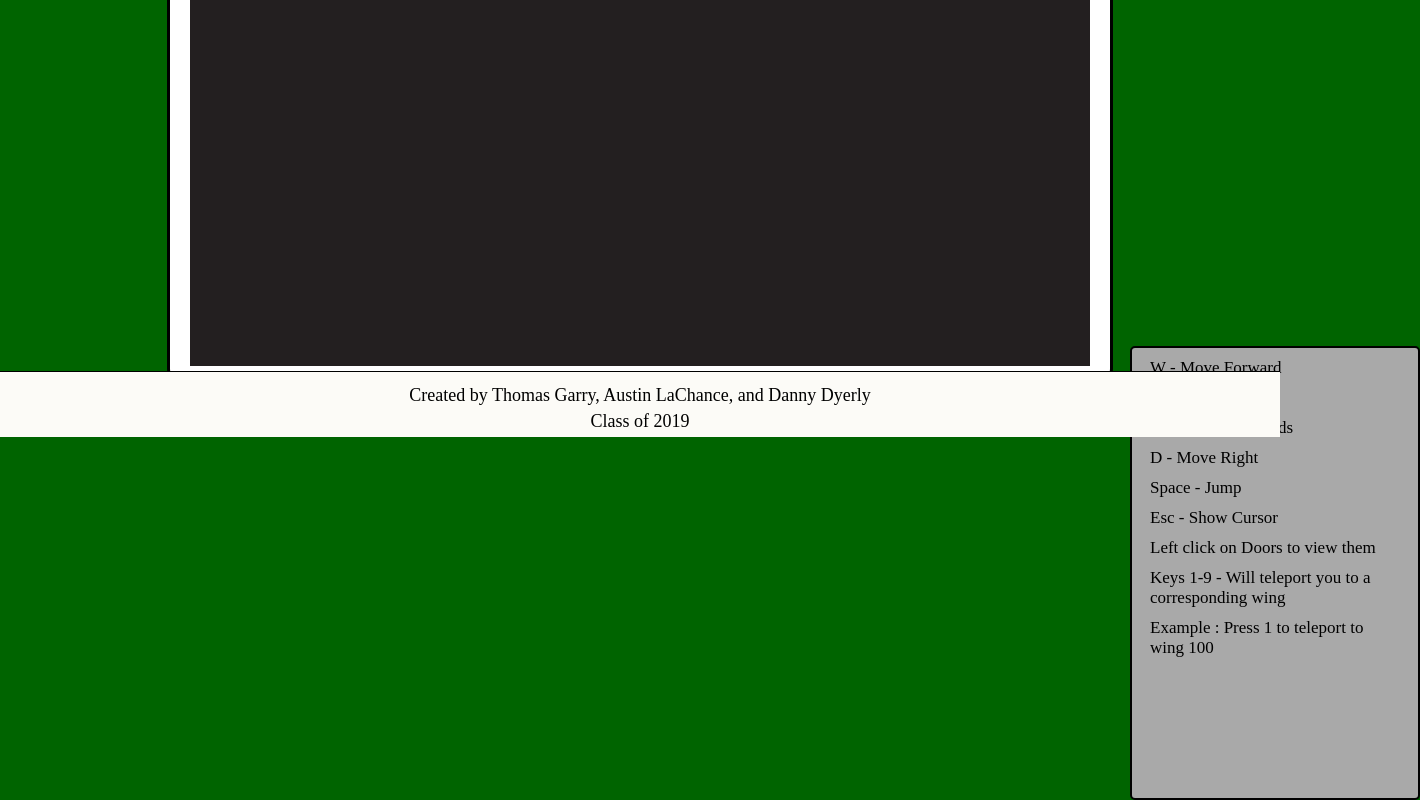
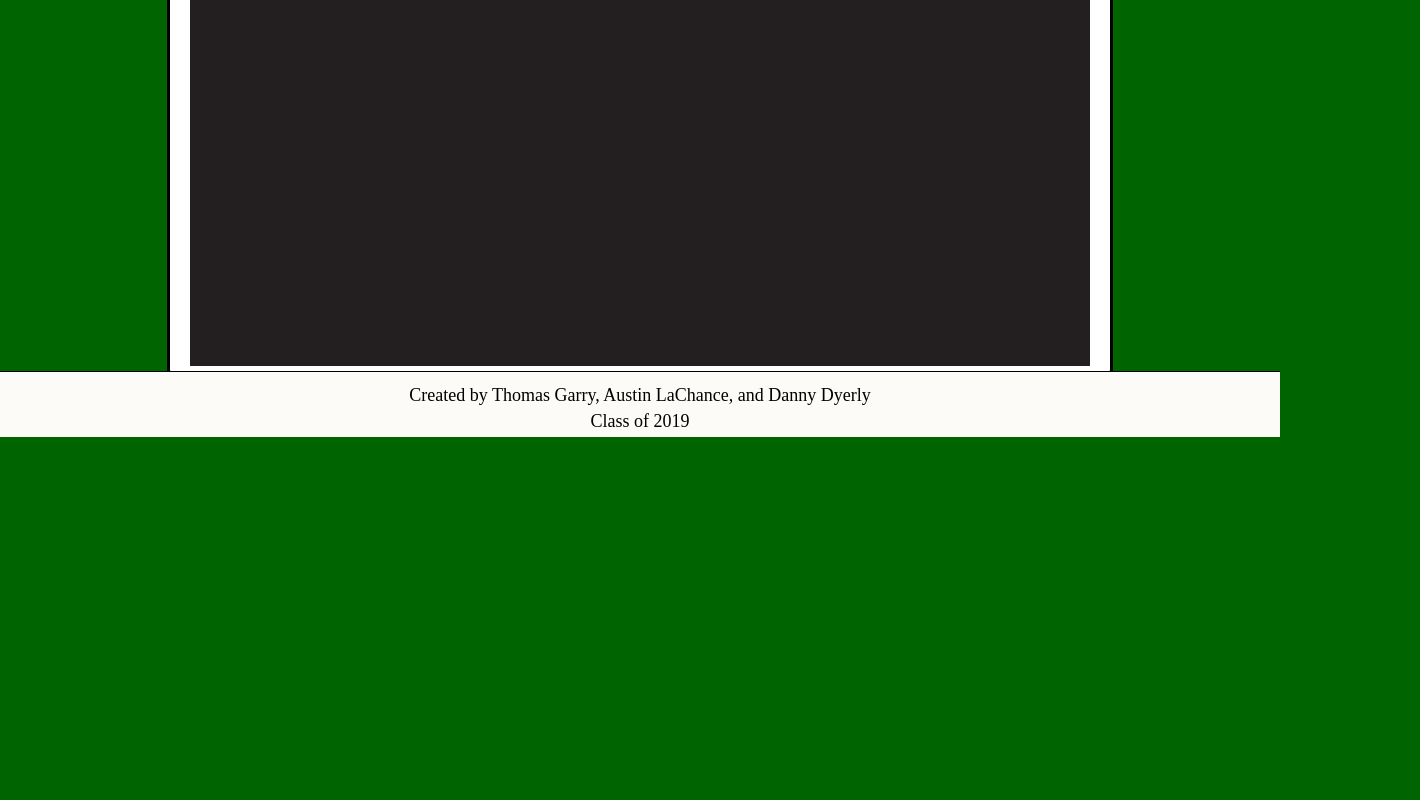
Before and after one commit to thomas-gg/VirtualSchool, a website: page index.html in a window 1280 px wide. Shown: the part 363-1163 px from the top of the page, 1420 px wide, since content can reach past the window. After the commit the page ends 800 px from the top, so only its background shows below. Drawn offline with nearby package versions, Linux system fonts and the light colour scheme; no server answers.

Commit message:
quick things

```diff
--- a/index.html
+++ b/index.html
@@ -23,7 +23,7 @@
         <div class = "game-container">
           <div id="gameContainer" style="width: 900px; height: 600px"></div>
           <img src = "views/info-icon.png" id="info-icon" width = "50px" height = "50px">
-        <div class = "info-content" id = "content">
+       <!--<div class = "info-content" id = "content">
           <p>W - Move Forward</p>
           <p>A - Move Left</p>
           <p>S - Move Backwards</p>
@@ -33,7 +33,7 @@
           <p>Left click on Doors to view them</p>
           <p>Keys 1-9 - Will teleport you to a corresponding wing<p>
           <p>Example : Press 1 to teleport to wing 100</p>
-        </div>
+        </div>-->
         <hr>
         </div>
         <!--<a href="http://173.255.210.209:3006/login" class="login">Login</a>-->
```
Also changed, not shown: 1 other file.
